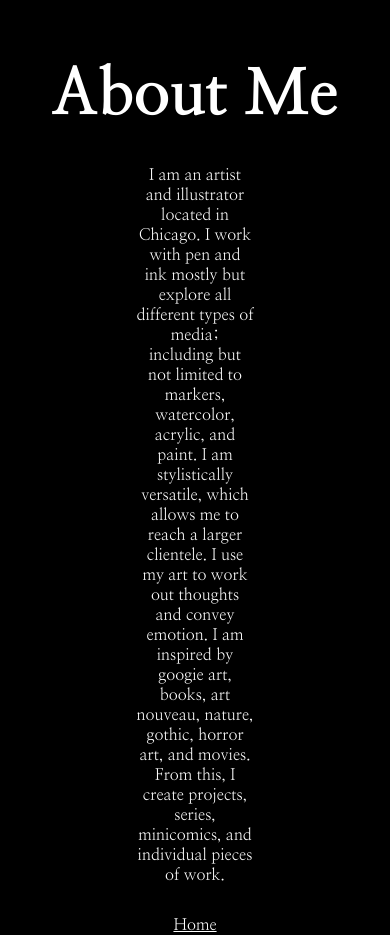
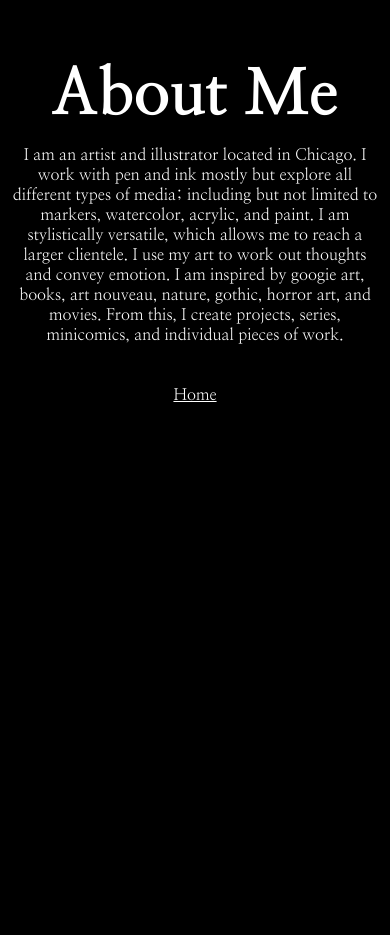
Before and after one commit to mcgidoug/martin-kralovec, a React (Create React App) app: page /about in a window 390 px wide. After the commit the page ends 844 px from the top, so only its background shows below. Built offline with nearby package versions, Linux system fonts and the light colour scheme.

Commit message:
updated about me p section for mobile responsiveness

```diff
--- a/src/components/About.css
+++ b/src/components/About.css
@@ -19,6 +19,11 @@
   justify-content: center;
   align-items: center;
   justify-items: center;
-  max-width: 30vw;
+  max-width: 500px;
+  margin: 10px;
   text-align: center;
 }
+
+p {
+  margin: 40px;
+}
```
